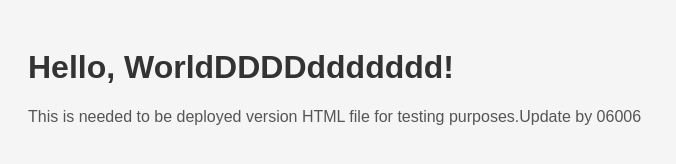
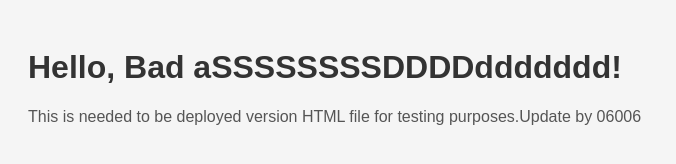
Before and after one commit to Own-development/test-CICD, a plain HTML site: page index.html in a window 1280 px wide. Shown: the whole page, without its empty margins (0-676 px from the left). Drawn offline with Linux system fonts and the light colour scheme.

Commit message:
modified

```diff
--- a/index.html
+++ b/index.html
@@ -19,7 +19,7 @@
   </style>
 </head>
 <body>
-  <h1>Hello, WorldDDDDddddddd!</h1>
+  <h1>Hello, Bad aSSSSSSSSDDDDddddddd!</h1>
   <p>This is needed to be deployed version HTML file for testing purposes.Update by 06006</p>
 </body>
 </html>
```
Also changed, not shown: 1 other file.
